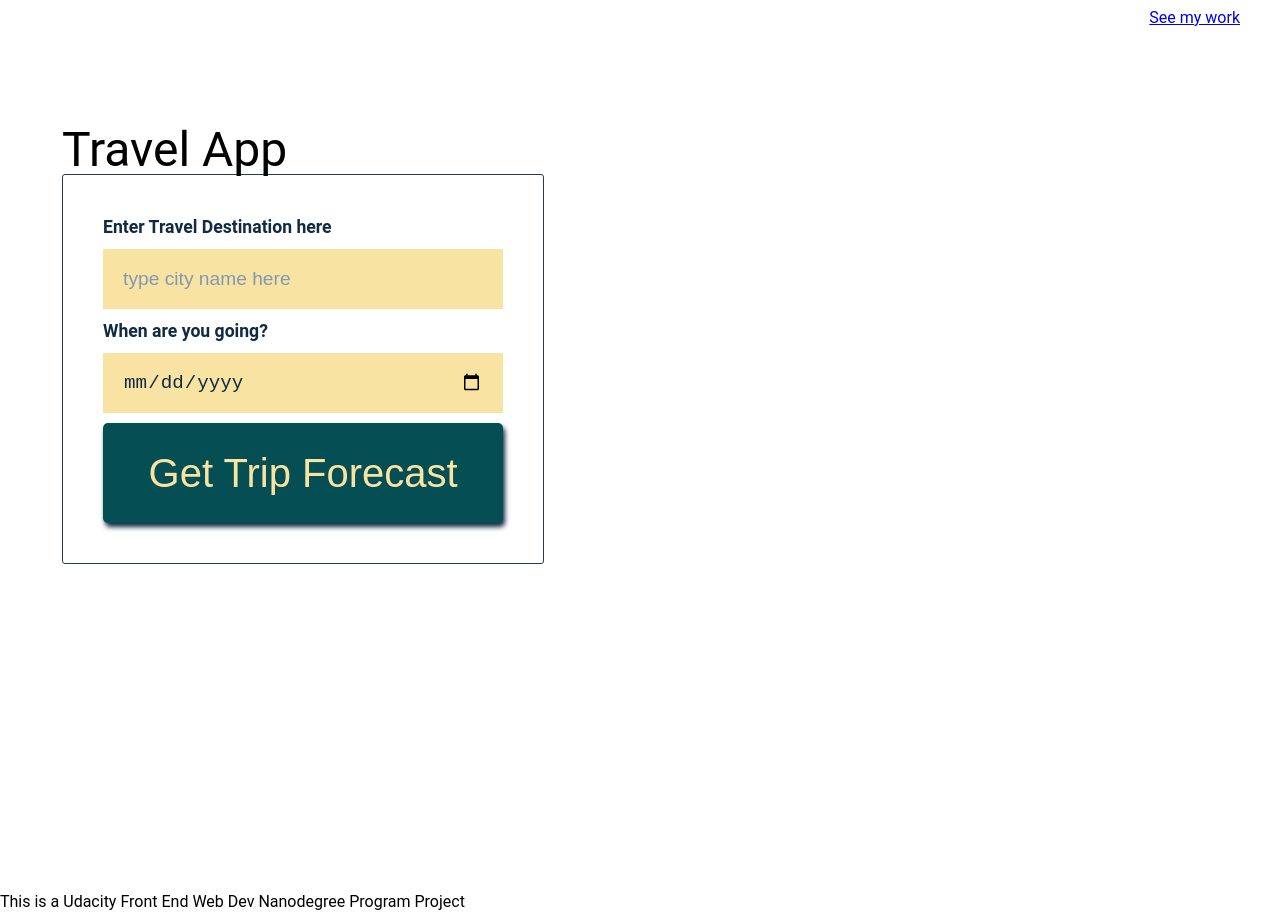
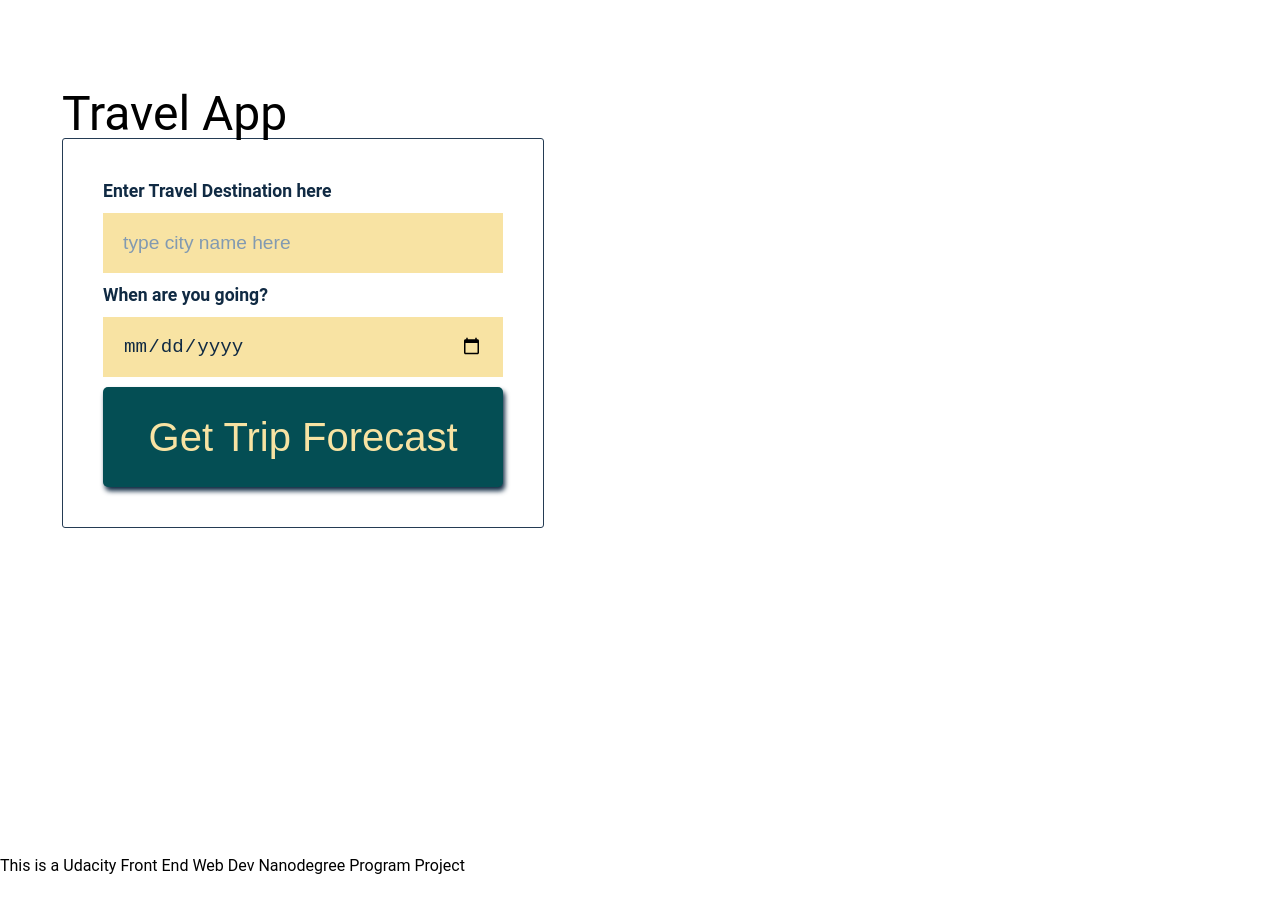
Before and after one commit to belindaleebriggs/travel-app, a website built with webpack: page src/client/views/index.html in a window 1280 px wide. After the commit the page ends 882 px from the top, so only its background shows below. Built offline with nearby package versions, Linux system fonts and the light colour scheme.

Commit message:
bug: Disable service workers to allow dev of ui

```diff
--- a/src/client/views/index.html
+++ b/src/client/views/index.html
@@ -5,15 +5,6 @@
 <title>Travel App</title>
 </head>
 <body>
-  <header>
-    <div>
-    <!--  <img  class="logo" src="../media/img/BLB_side.png" alt="Belinda Lee Briggs Web Design" /> -->
-    </div>
-    <div class="nav">
-      <a href="http://belindaleebriggs.com/portfolio" alt="Belinda Briggs Portfolio">See my work</a>
-    </div>
- </header>
-
   <main>
     <div id = "app">
     <section id="form">
@@ -44,17 +35,17 @@
     </div>
   </main>
  <footer>
-    <p><small>This is a Udacity Front End Web Dev Nanodegree Program Project</small></p>
+    <p>This is a Udacity Front End Web Dev Nanodegree Program Project</p>
   </footer>
 
-  <script>
-    // Check if service workers are supported
+ <!-- /* <script>
+    Check if service workers are supported
     if ('serviceWorker' in navigator) {
         // Use the window load event to keep the page load performant
         window.addEventListener('load', () => {
             navigator.serviceWorker.register('/service-worker.js');
         });
     }
-  </script>
+  </script> -->
 </body>
 </html>
```
